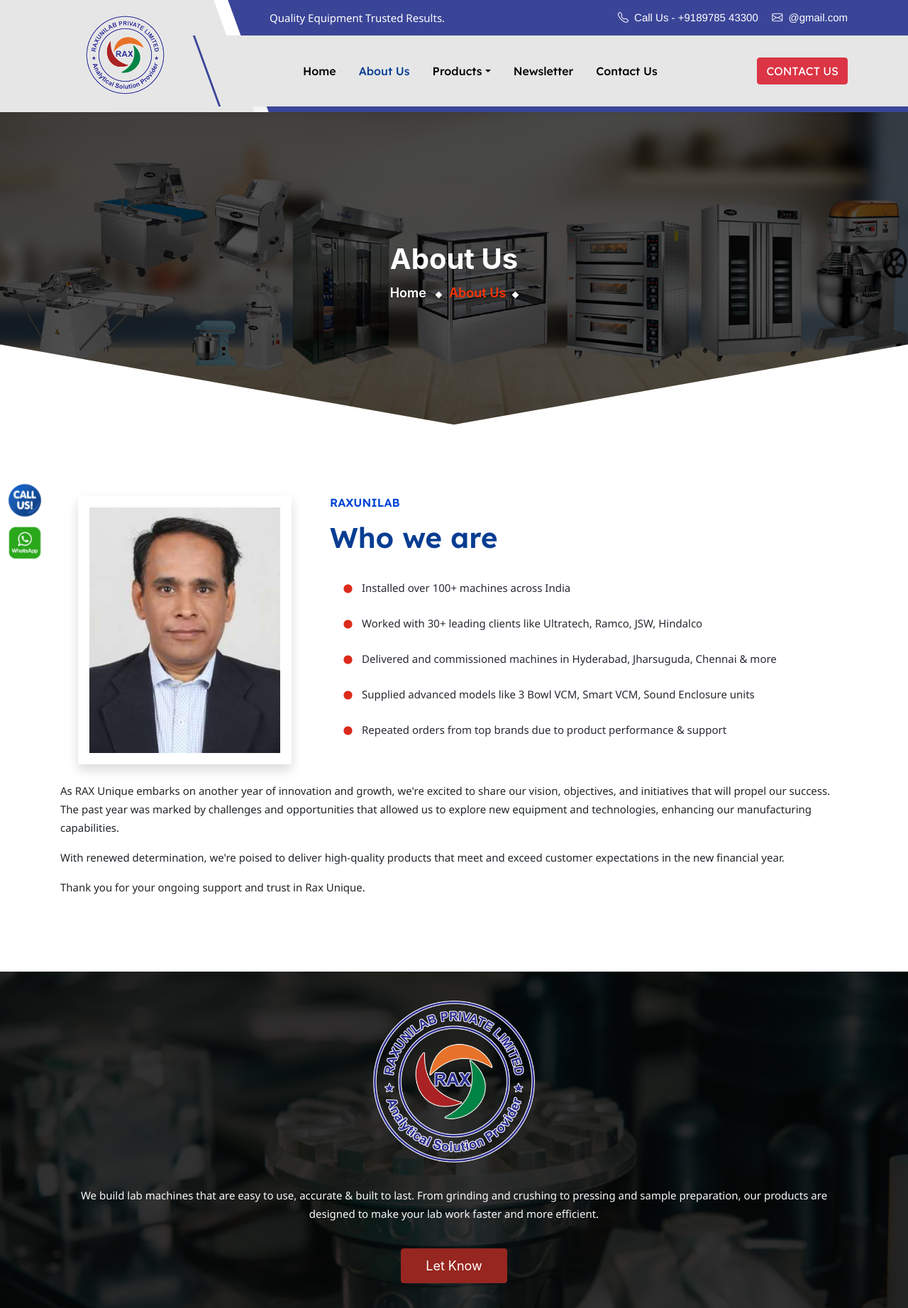
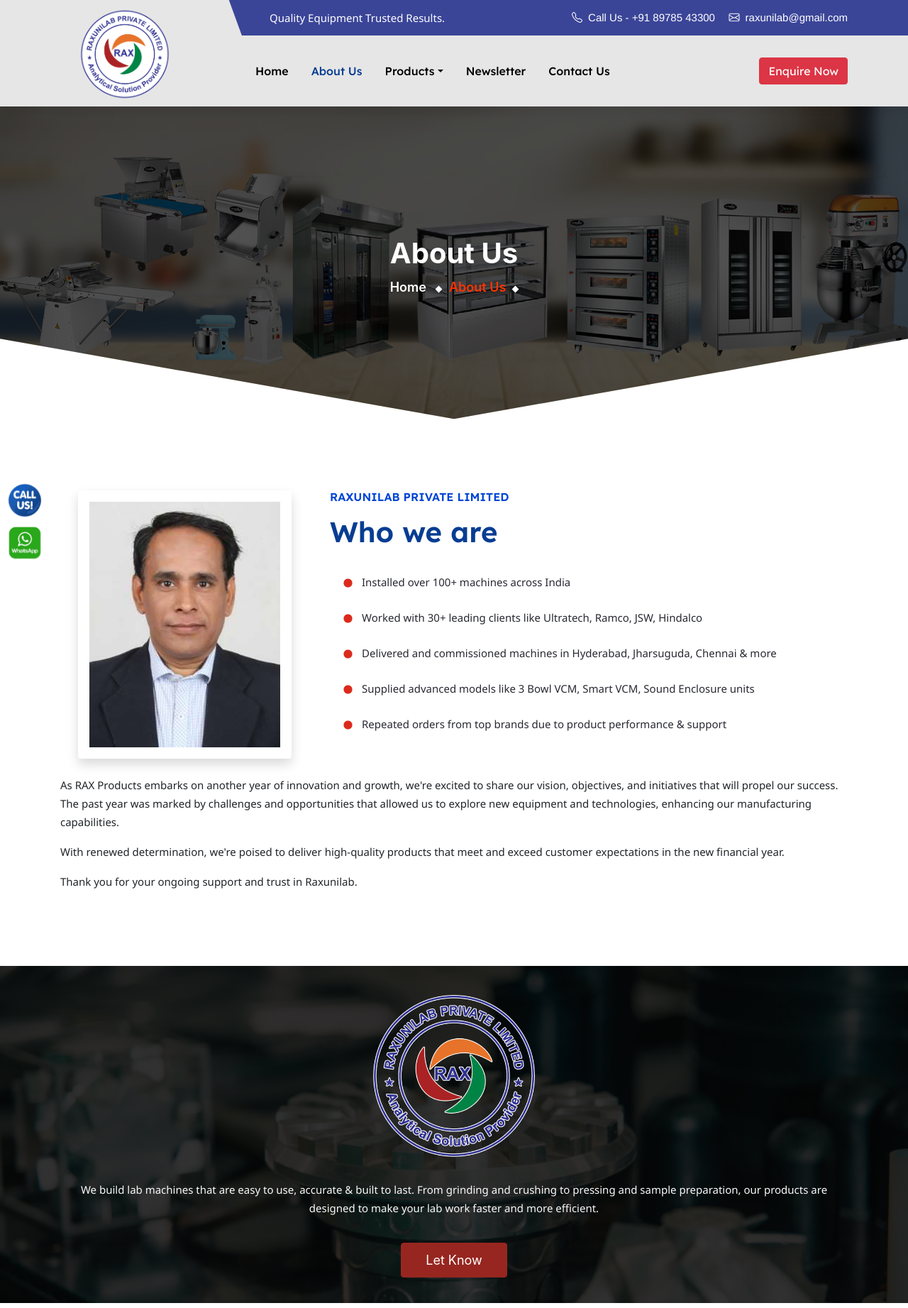
Before and after one commit to Niraakulan006/raxunilab.in, a PHP site: page /about.php in a window 1280 px wide. Shown: the top 1843 px of the page at 71% size. Run offline with PHP 8.4, Linux system fonts and the light colour scheme; data comes from the database, SQL or seed files in the repository.

Commit message:
changes_0108_0323

```diff
--- a/about.php
+++ b/about.php
@@ -58,7 +58,7 @@
 			<img src="images/owner.png" class="img-fluid p-3 bg-white shadow rounded d-block mx-auto" alt="" title="">
 		</div>
 		<div class="col-lg-8 col-md-12">
-			<h1 class="heading6 font1 clr1 text-uppercase">Raxunilab</h1>
+			<h1 class="heading6 font1 clr1 text-uppercase">Raxunilab Private Limited</h1>
 			<div class="heading1 font1 clr2 pb-3">Who we are</div>
 			<ul class="list col-12 fullpad">
 				<li>
@@ -84,9 +84,9 @@
 			</ul>
 		</div>
 		<div class="col-lg-12">
-			<p class="font2">As RAX Unique embarks on another year of innovation and growth, we're excited to share our vision, objectives, and initiatives that will propel our success. The past year was marked by challenges and opportunities that allowed us to explore new equipment and technologies, enhancing our manufacturing capabilities.</p>
+			<p class="font2">As RAX Products embarks on another year of innovation and growth, we're excited to share our vision, objectives, and initiatives that will propel our success. The past year was marked by challenges and opportunities that allowed us to explore new equipment and technologies, enhancing our manufacturing capabilities.</p>
 			<p class="font2 ">With renewed determination, we're poised to deliver high-quality products that meet and exceed customer expectations in the new financial year.</p>
-			<p class="font2">Thank you for your ongoing support and trust in Rax Unique.</p>
+			<p class="font2">Thank you for your ongoing support and trust in Raxunilab.</p>
 		</div>
 	</div>
 </div>
--- a/contact.php
+++ b/contact.php
@@ -63,7 +63,7 @@
 		<div class="col-lg-4 col-md-6 col-12 pt-4 text-center">
 			<span class="iconsa1"><i class="bi bi-map"></i></span>
 			<div class="font1 clr4 heading4 pb-2">Address</div>
-			<p class="font2 smallfnt">No: 164, First Floor, Tasiowa Nagar, Ramamoorthy 3rd Main Road, Pazhanthandalam, Thirumudivakkam, Chennai-600 044. Tamil Nadu. India.</p>
+			<p class="font2 smallfnt">No: 145, First Floor, Tasiowa Nagar, Ramamoorthy 3rd Main Road, Pazhanthandalam, Thirumudivakkam, Chennai-600 044. Tamil Nadu. India.</p>
 		</div>
 		<div class="col-lg-4 col-md-6 col-12 pt-4 text-center">
 			<span class="iconsa1"><i class="bi bi-telephone"></i></span>
@@ -73,7 +73,7 @@
 		<div class="col-lg-4 col-md-6 col-12 pt-4 text-center">
 			<span class="iconsa1"><i class="bi bi-envelope-check"></i></span>
 			<div class="font1 clr4 heading4 pb-2">Email</div>
-			<p class="font2 smallfnt">@gmail.com</p>
+			<p class="font2 smallfnt">raxunilab@gmail.com</p>
 		</div>
 	</div>
 	<div class="row pt-3">
--- a/css/style.css
+++ b/css/style.css
@@ -19,7 +19,7 @@
 .bg2{background-color:#073d92;}
 .bgcontact{background-color:#ab2224 !important;}
 .mobile-logo{width:110px;}
-.nav-header.styla1 {padding-bottom: 8px;}
+/* .nav-header.styla1 {padding-bottom: 8px;} */
 .header-nav .navbar-nav .active > .nav-link {color:#073d92!important;}
 .header-transparent {left: 0;position: absolute;top: 0;width: 100%;}
 .nav-header {position: relative;z-index: 9999;}
@@ -79,7 +79,7 @@
   transition: all .3s cubic-bezier(.39,.575,.565,1) 0s;
 }
 .nav-header.styla1 .main-bar::before {
-	border-left: 3px solid #3b4598;
+	/* border-left: 3px solid #3b4598; */
 	left: calc(50% - 350px);
 	-webkit-transform: skew(20deg);
 	transform: skew(20deg);
@@ -132,17 +132,17 @@
 	background-color:#E6E6E6;
 	content: "";
 	height: 100%;
-	left: -40px;
+	left: -30px;
 	position: absolute;
 	top: 0;
 	-webkit-transform: skewX(20deg);
 	transform: skewX(20deg);
-	width: calc(50% - 270px);
+	width: calc(50% - 250px);
 }
 .navbar-nav{
   z-index: 99;
   top: 22px;
-  left: 147px;}
+  left: 80px;}
 .dropdown-item:focus {color: #2b2b2b !important;text-decoration: none;background:#E6E6E6!important;}
 .dropdown-submenu .dropdown-menu {top: 0;left: 100%;margin: 0rem .1rem;font-family: "Noto Sans", sans-serif;}
 .dropdown-submenu {position: relative;}
--- a/footer.php
+++ b/footer.php
@@ -1,11 +1,11 @@
 <div class="footerbg">
 	<div class="container-fluid px-lg-5 py-5 text-light">
 		<div class="row">
+			<div class="col-lg-3 col-md-6">
+				<img src="images/logo.png" class="img-fluid w-50 mx-auto pb-2" alt="RAX UNIQUE TECHNOLOGIES" title="RAX UNIQUE TECHNOLOGIES">
+				<p class="font2">RAXUNILAB Private Limited is a trusted manufacturer and supplier of high-performance laboratory and industrial equipment.</p>
+			</div>
 			<div class="col-lg-4 col-md-6">
-				<img src="images/logo.png" class="img-fluid w-50 mx-auto pb-2" alt="RAX UNIQUE TECHNOLOGIES" title="RAX UNIQUE TECHNOLOGIES">
-				<p class="font2">RAX UNIQUE TECHNOLOGIES is a trusted manufacturer and supplier of high-performance laboratory and industrial equipment.</p>
-			</div>
-			<div class="col-lg-3 col-md-6 align-self-center">
 				<div class="heading3 font1 pb-3">Contact Information</div>
 					<div class="d-flex align-items-center pb-3 mb-2">
 						<div class="topicon">
@@ -13,8 +13,8 @@
 						</div>
 						<div class="icon-info">
 							<div class="font2 smallfnt m-0 p-0">RAXUNILAB PRIVATE LIMITED
-No: 164, First Floor, Tasiowa Nagar, Ramamoorthy 3rd Main Road, Pazhanthandalam, Thirumudivakkam, Chennai-600 044.
-Tamil Nadu. India.</div>
+								No: 145, First Floor, Tasiowa Nagar, Ramamoorthy 3rd Main Road, Pazhanthandalam, Thirumudivakkam, Chennai-600 044.
+								Tamil Nadu. India.</div>
 						</div>
 					</div>
 					<div class="d-flex align-items-center pb-3 mb-2">
@@ -41,11 +41,11 @@
 						</div>
 						<div class="icon-info">
 							<div class="font1">Email Us</div>
-							<div class="font2 smallfnt m-0 p-0"> @mail.com</div>
+							<div class="font2 smallfnt m-0 p-0"> raxunilab@gmail.com</div>
 						</div>
 					</div>
 			</div>
-			<div class="col-lg-2 col-md-6 align-self-center">
+			<div class="col-lg-2 col-md-6">
 				<div class="heading3 font1 pb-2 mb-lg-3">Quick Links</div>
 					<div class="contact-menu">
 						<ul>
@@ -57,14 +57,35 @@
 						</ul>
 					</div>
 			</div>
-			<div class="col-lg-3 col-md-6 align-self-center">
+			<div class="col-lg-3 col-md-6">
 				<div class="heading3 font1 pb-2 mb-1">Products</div>
 					<ul>
-						<li><a class="font2 text-light pb-1" href="products.php">Vibratory Cup Mill (VCM)</a></li>
-						<li><a class="font2 text-light pb-1" href="products.php">Jaw Crusher, Hammer Mill, Roller Crusher</a></li>
-						<li><a class="font2 text-light pb-1" href="products.php">Hydraulic Press</a></li>
-						<li><a class="font2 text-light pb-1" href="products.php">Sample Divider (Riffler / CON-QUAD)</a></li>
-						<li><a class="font2 text-light pb-1" href="products.php">Pulverizers (Micro BEE, Disc Type) </a> </li>
+						<?php
+							$products_list = array();
+							$products_list = $obj->getTableRecords($GLOBALS['product_table'], 'is_home_product', '1');
+							if(!empty($products_list)) {
+								foreach($products_list as $data) {
+									if(!empty($data['product_id']) && $data['product_id'] != $GLOBALS['null_value']) {
+										$product_name = "";
+										if(!empty($data['product_name']) && $data['product_name'] != $GLOBALS['null_value']) {
+											$product_name = $obj->encode_decode('decrypt', $data['product_name']);
+										}
+										?>
+										<li><a class="font2 text-light pb-1" href="products.php?product_id=<?php echo $data['product_id']; ?>"><?php echo $product_name; ?></li>
+										<?php
+									}
+								}
+							}
+							else {
+								?>
+								<li><a class="font2 text-light pb-1" href="#">Vibratory Cup Mill (VCM)</a></li>
+								<li><a class="font2 text-light pb-1" href="#">Jaw Crusher, Hammer Mill, Roller Crusher</a></li>
+								<li><a class="font2 text-light pb-1" href="#">Hydraulic Press</a></li>
+								<li><a class="font2 text-light pb-1" href="#">Sample Divider (Riffler / CON-QUAD)</a></li>
+								<li><a class="font2 text-light pb-1" href="#">Pulverizers (Micro BEE, Disc Type) </a> </li>
+								<?php
+							}
+						?>
 					</ul>
 			</div>
 		</div>
@@ -73,7 +94,7 @@
 <div class="container-fluid copywritebg">
 	<div class="row">
 		<div class="col-lg-12 text-center font2 py-3 text-white">
-				Copyright © 2025 Raxunilab All Rights Reserved. Developed by&nbsp;<a class="text-white" href="http://www.srisoftwarez.com/">Srisoftwarez </a>
+				Copyright &copy; 2025 Raxunilab All Rights Reserved. Developed by&nbsp;<a class="text-white" href="http://www.srisoftwarez.com/">Srisoftwarez </a>
 		</div>
 	</div>
 </div>
--- a/header.php
+++ b/header.php
@@ -12,8 +12,8 @@
 				</div>
 				<div class="topbar-right">
 					<ul>
-						<li><i class="bi bi-telephone mr-1"></i>  Call Us - +9189785 43300</li>
-						<li><i class="bi bi-envelope mr-1"></i>  @gmail.com</li>
+						<li><i class="bi bi-telephone mr-1"></i>  Call Us - +91 89785 43300</li>
+						<li><i class="bi bi-envelope mr-1"></i>  raxunilab@gmail.com</li>
 					</ul>
 				</div>
 			</div>
@@ -24,12 +24,12 @@
 			<div class="container clearfix">
 				<div class="logo-header">
 					<a href="index.php">
-						<img src="images/logo.png" class="img-fluid wow rotateIn" alt="RAX UNIQUE TECHNOLOGIES" title="RAX UNIQUE TECHNOLOGIES">
+						<img src="images/rax-logo.png" class="img-fluid wow rotateIn" alt="RAX UNIQUE TECHNOLOGIES" title="RAX UNIQUE TECHNOLOGIES">
 					</a>
 				</div>
 				<div class="extra-nav">
 					<div class="extra-cell">
-						<a class="btn btn-danger btn-border white-border font1" href="contact.php">CONTACT US</a>
+						<a class="btn btn-danger btn-border white-border font1" href="contact.php">Enquire Now</a>
 					</div>
 				</div>
 				<div class="header-nav navbar-collapse justify-content-start collapse">
--- a/index.php
+++ b/index.php
@@ -99,7 +99,7 @@
 			</div>
 			<div class="col-lg-6 col-md-12 align-self-center ord2">
 				<div class="heading6 font1 clr4 pb-1">Smart Machines Reliable Results.</div>
-				<h1 class="heading2 font1 font-weight-bold pb-2 clr2">RAX UNIQUE TECHNOLOGIES</h1>
+				<h1 class="heading2 font1 font-weight-bold pb-2 clr2">RAX Products</h1>
 				<p class="font2 text-secondary">We build machines that labs & industries trust every day. Whether it’s grinding, crushing, pressing or dividing samples our equipment is designed to make your job simple, accurate & reliable. With a strong presence across Hyderabad, Jharsuguda & Chennai, we are proud to support leading cement, mining & material testing labs across India.</p>
 				<ul class="list col-12 fullpad">
 					<li>
@@ -124,7 +124,7 @@
 					<div class="media-body">
 						<span class="header-info_label">Talk to Us</span>
 						<p class="header-info_link">
-							<a href="tel:+919999999999" class="clr3">+9189785 43300 </a>
+							<a href="tel:+919999999999" class="clr3">+91 89785 43300 </a>
 						</p>
 					</div>
 				</div>
```
Also changed, not shown: images/rax-logo.png (added).
